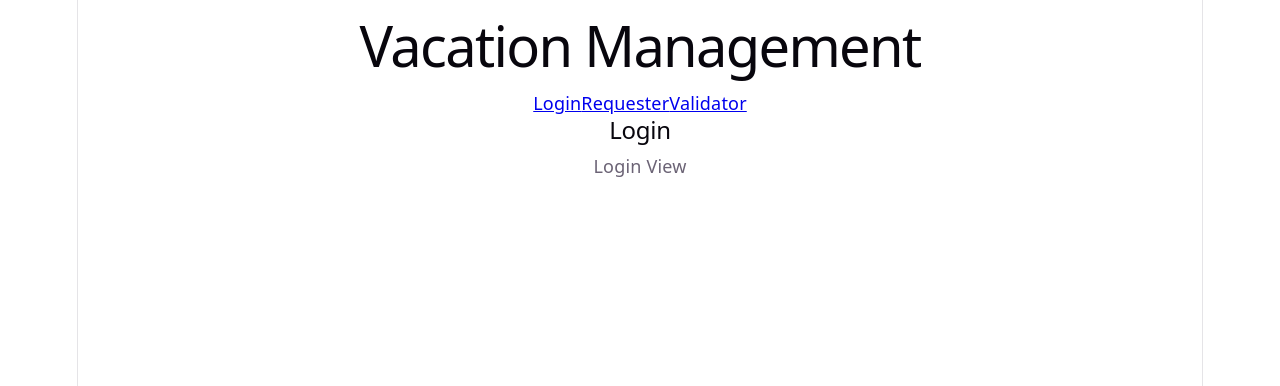
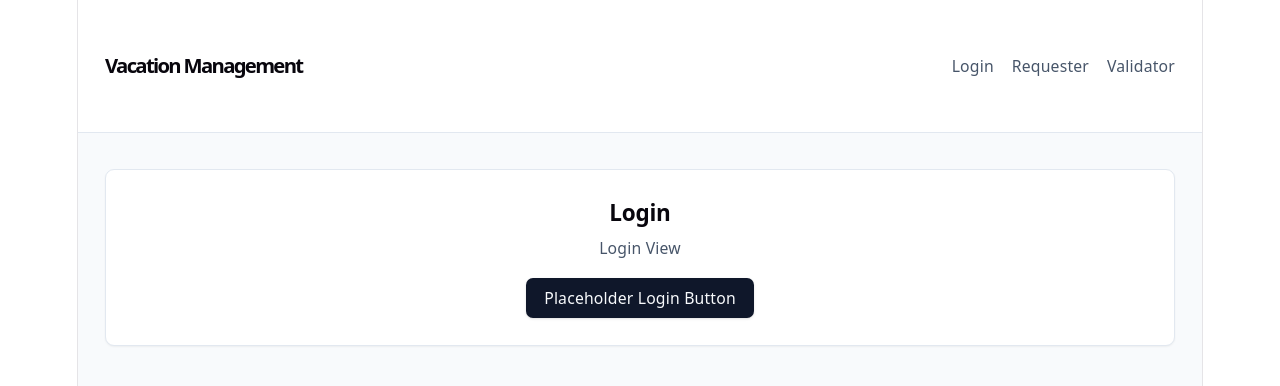
Before and after one commit to admsmn02/vacation-management, a Vue app in the folder frontend/: page /login in a window 1280 px wide. Shown: the top 386 px of the page. Built offline with nearby package versions, Linux system fonts and the light colour scheme.

Commit message:
added shadcn for cleaner UI

```diff
--- a/frontend/package.json
+++ b/frontend/package.json
@@ -10,6 +10,9 @@
   },
   "dependencies": {
     "axios": "^1.11.0",
+    "class-variance-authority": "^0.7.1",
+    "clsx": "^2.1.1",
+    "tailwind-merge": "^2.6.1",
     "vue": "^3.5.40",
     "vue-router": "^4.5.1"
   },
@@ -19,7 +22,9 @@
     "@vue/tsconfig": "^0.9.1",
     "autoprefixer": "^10.4.20",
     "postcss": "^8.5.6",
+    "shadcn-vue": "^2.8.2",
     "tailwindcss": "^3.4.17",
+    "tailwindcss-animate": "^1.0.7",
     "typescript": "~6.0.2",
     "vite": "^8.2.0",
     "vue-tsc": "^3.3.8"
--- /dev/null
+++ b/frontend/src/components/ui/button/Button.vue
@@ -0,0 +1,58 @@
+<script setup lang="ts">
+import { cva, type VariantProps } from "class-variance-authority";
+import { computed, type HTMLAttributes } from "vue";
+
+import { cn } from "@/lib/utils";
+
+const buttonVariants = cva(
+  "inline-flex items-center justify-center gap-2 whitespace-nowrap rounded-md text-sm font-medium transition-colors disabled:pointer-events-none disabled:opacity-50 focus-visible:outline-none focus-visible:ring-1 focus-visible:ring-ring [&_svg]:pointer-events-none [&_svg]:size-4 [&_svg]:shrink-0",
+  {
+    variants: {
+      variant: {
+        default:
+          "bg-primary text-primary-foreground shadow hover:bg-primary/90",
+        destructive:
+          "bg-destructive text-destructive-foreground shadow-sm hover:bg-destructive/90",
+        outline:
+          "border border-input bg-background shadow-sm hover:bg-accent hover:text-accent-foreground",
+        secondary:
+          "bg-secondary text-secondary-foreground shadow-sm hover:bg-secondary/80",
+        ghost: "hover:bg-accent hover:text-accent-foreground",
+        link: "text-primary underline-offset-4 hover:underline",
+      },
+      size: {
+        default: "h-9 px-4 py-2",
+        sm: "h-8 rounded-md px-3 text-xs",
+        lg: "h-10 rounded-md px-8",
+        icon: "h-9 w-9",
+      },
+    },
+    defaultVariants: {
+      variant: "default",
+      size: "default",
+    },
+  },
+);
+
+type ButtonVariants = VariantProps<typeof buttonVariants>;
+
+const props = defineProps<{
+  class?: HTMLAttributes["class"];
+  variant?: ButtonVariants["variant"];
+  size?: ButtonVariants["size"];
+}>();
+
+const delegatedProps = computed(() => {
+  const { class: _, ...delegated } = props;
+  return delegated;
+});
+</script>
+
+<template>
+  <button
+    :class="cn(buttonVariants({ variant, size }), props.class)"
+    v-bind="delegatedProps"
+  >
+    <slot />
+  </button>
+</template>
--- /dev/null
+++ b/frontend/src/components/ui/button/index.ts
@@ -0,0 +1 @@
+export { default as Button } from "./Button.vue";
--- /dev/null
+++ b/frontend/src/lib/utils.ts
@@ -0,0 +1,7 @@
+import type { ClassValue } from "clsx";
+import { clsx } from "clsx";
+import { twMerge } from "tailwind-merge";
+
+export function cn(...inputs: ClassValue[]): string {
+  return twMerge(clsx(inputs));
+}
--- a/frontend/src/style.css
+++ b/frontend/src/style.css
@@ -1,3 +1,42 @@
+@tailwind base;
+@tailwind components;
+@tailwind utilities;
+
+@layer base {
+  :root {
+    --background: 0 0% 100%;
+    --foreground: 222.2 84% 4.9%;
+    --card: 0 0% 100%;
+    --card-foreground: 222.2 84% 4.9%;
+    --popover: 0 0% 100%;
+    --popover-foreground: 222.2 84% 4.9%;
+    --primary: 222.2 47.4% 11.2%;
+    --primary-foreground: 210 40% 98%;
+    --secondary: 210 40% 96.1%;
+    --secondary-foreground: 222.2 47.4% 11.2%;
+    --muted: 210 40% 96.1%;
+    --muted-foreground: 215.4 16.3% 46.9%;
+    --accent: 210 40% 96.1%;
+    --accent-foreground: 222.2 47.4% 11.2%;
+    --destructive: 0 84.2% 60.2%;
+    --destructive-foreground: 210 40% 98%;
+    --border: 214.3 31.8% 91.4%;
+    --input: 214.3 31.8% 91.4%;
+    --ring: 222.2 84% 4.9%;
+    --radius: 0.5rem;
+  }
+}
+
+@layer base {
+  * {
+    @apply border-border;
+  }
+
+  body {
+    @apply bg-background text-foreground;
+  }
+}
+
 :root {
   --text: #6b6375;
   --text-h: #08060d;
@@ -11,8 +50,8 @@
   --shadow:
     rgba(0, 0, 0, 0.1) 0 10px 15px -3px, rgba(0, 0, 0, 0.05) 0 4px 6px -2px;
 
-  --sans: system-ui, 'Segoe UI', Roboto, sans-serif;
-  --heading: system-ui, 'Segoe UI', Roboto, sans-serif;
+  --sans: system-ui, "Segoe UI", Roboto, sans-serif;
+  --heading: system-ui, "Segoe UI", Roboto, sans-serif;
   --mono: ui-monospace, Consolas, monospace;
 
   font: 18px/145% var(--sans);
@@ -279,7 +318,7 @@ code {
 
   &::before,
   &::after {
-    content: '';
+    content: "";
     position: absolute;
     top: -4.5px;
     border: 5px solid transparent;
--- a/frontend/src/views/LoginView.vue
+++ b/frontend/src/views/LoginView.vue
@@ -1,6 +1,13 @@
+<script setup lang="ts">
+import { Button } from "@/components/ui/button";
+</script>
+
 <template>
   <section class="rounded-lg border border-slate-200 bg-white p-6 shadow-sm">
     <h2 class="text-xl font-semibold">Login</h2>
     <p class="mt-2 text-sm text-slate-600">Login View</p>
+    <div class="mt-4">
+      <Button type="button">Placeholder Login Button</Button>
+    </div>
   </section>
 </template>
--- a/frontend/tailwind.config.ts
+++ b/frontend/tailwind.config.ts
@@ -1,9 +1,59 @@
 import type { Config } from "tailwindcss";
+import animate from "tailwindcss-animate";
 
 export default {
+  darkMode: ["class"],
   content: ["./index.html", "./src/**/*.{vue,ts,tsx}"],
   theme: {
-    extend: {},
+    container: {
+      center: true,
+      padding: "2rem",
+      screens: {
+        "2xl": "1400px",
+      },
+    },
+    extend: {
+      colors: {
+        border: "hsl(var(--border))",
+        input: "hsl(var(--input))",
+        ring: "hsl(var(--ring))",
+        background: "hsl(var(--background))",
+        foreground: "hsl(var(--foreground))",
+        primary: {
+          DEFAULT: "hsl(var(--primary))",
+          foreground: "hsl(var(--primary-foreground))",
+        },
+        secondary: {
+          DEFAULT: "hsl(var(--secondary))",
+          foreground: "hsl(var(--secondary-foreground))",
+        },
+        destructive: {
+          DEFAULT: "hsl(var(--destructive))",
+          foreground: "hsl(var(--destructive-foreground))",
+        },
+        muted: {
+          DEFAULT: "hsl(var(--muted))",
+          foreground: "hsl(var(--muted-foreground))",
+        },
+        accent: {
+          DEFAULT: "hsl(var(--accent))",
+          foreground: "hsl(var(--accent-foreground))",
+        },
+        popover: {
+          DEFAULT: "hsl(var(--popover))",
+          foreground: "hsl(var(--popover-foreground))",
+        },
+        card: {
+          DEFAULT: "hsl(var(--card))",
+          foreground: "hsl(var(--card-foreground))",
+        },
+      },
+      borderRadius: {
+        lg: "var(--radius)",
+        md: "calc(var(--radius) - 2px)",
+        sm: "calc(var(--radius) - 4px)",
+      },
+    },
   },
-  plugins: [],
+  plugins: [animate],
 } satisfies Config;
--- a/frontend/tsconfig.app.json
+++ b/frontend/tsconfig.app.json
@@ -4,6 +4,9 @@
     "tsBuildInfoFile": "./node_modules/.tmp/tsconfig.app.tsbuildinfo",
     "types": ["vite/client"],
     "allowArbitraryExtensions": true,
+    "paths": {
+      "@/*": ["./src/*"]
+    },
 
     /* Linting */
     "noUnusedLocals": true,
--- a/frontend/vite.config.ts
+++ b/frontend/vite.config.ts
@@ -1,7 +1,13 @@
-import { defineConfig } from 'vite'
-import vue from '@vitejs/plugin-vue'
+import path from "node:path";
+import { defineConfig } from "vite";
+import vue from "@vitejs/plugin-vue";
 
 // https://vite.dev/config/
 export default defineConfig({
   plugins: [vue()],
-})
+  resolve: {
+    alias: {
+      "@": path.resolve(__dirname, "./src"),
+    },
+  },
+});
```
Also changed, not shown: frontend/components.json (added), 1 other file (tests, documents, lock files or other folders).
